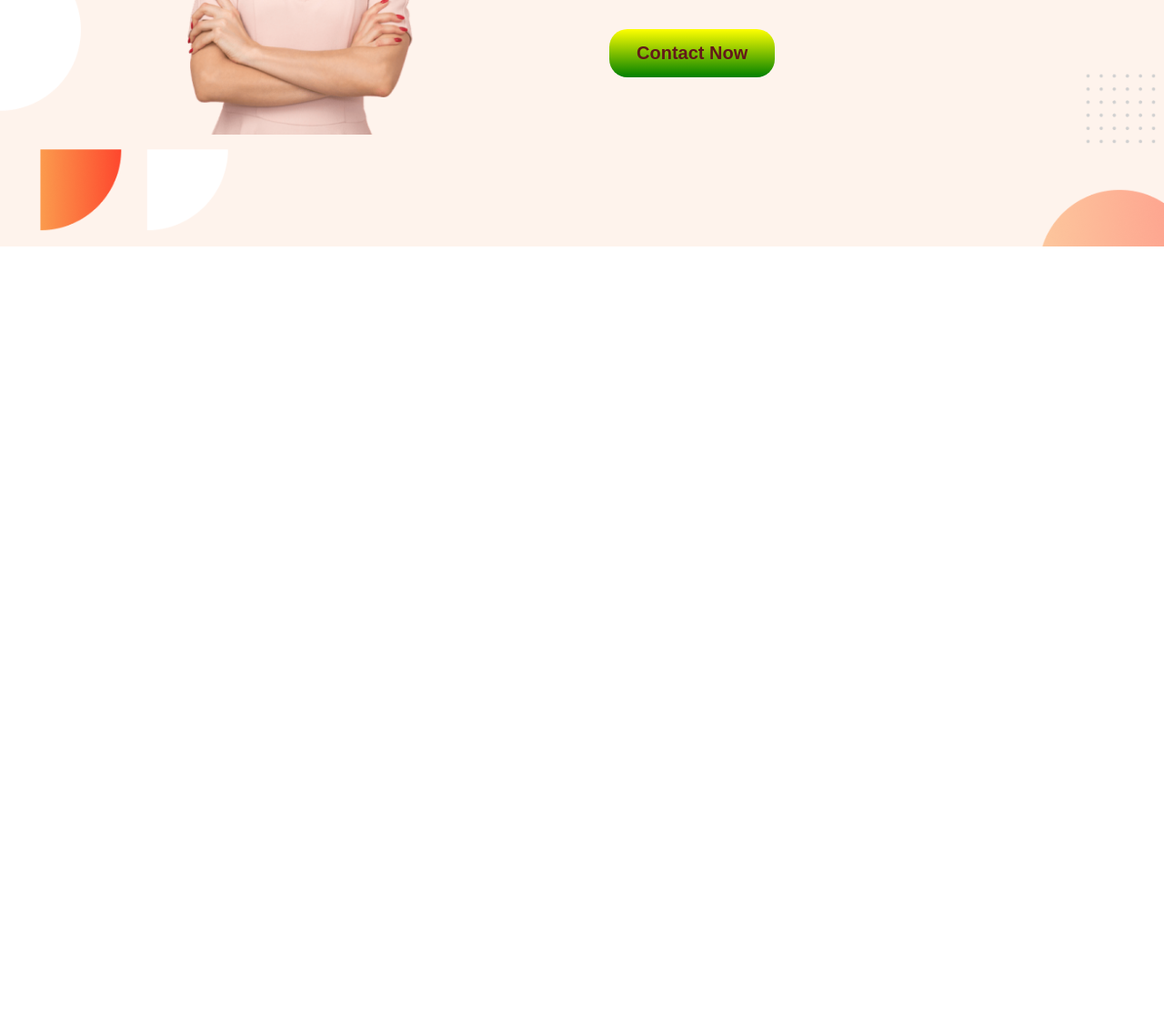
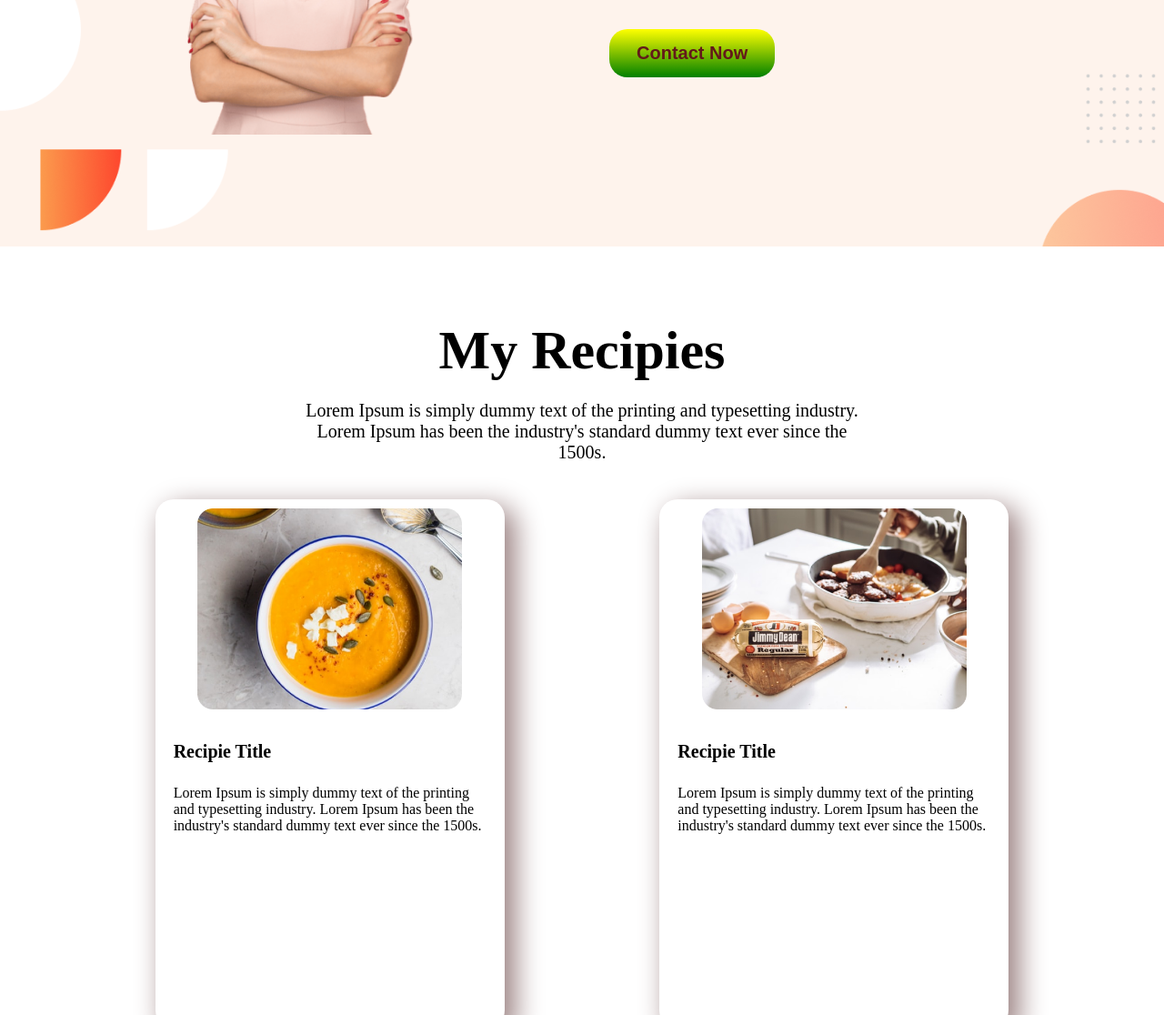
Before and after one commit to xnafi/Eat-Healthy, a plain HTML site: page index.html in a window 1280 px wide. Shown: the part 1169-2285 px from the top of the page at 91% size. Before the commit the page ends 1440 px from the top, so only its background shows below. Drawn offline with Linux system fonts and the light colour scheme.

Commit message:
section 3

```diff
--- a/index.html
+++ b/index.html
@@ -30,15 +30,12 @@
           food for you!
         </p>
         <div>
-          <button class="btn btn1">Order Food</button>
+          <button class="btn">Order Food</button>
         </div>
       </div>
 
       <div class="sec-1-div-2">
-        <img
-          src="images/male/man.png"
-          alt=""
-        />
+        <img src="images/male/man.png" alt="" />
       </div>
     </section>
 
@@ -62,12 +59,38 @@
     </section>
 
     <section class="sec-3">
+      <h1>My Recipies</h1>
+      <span>
+        Lorem Ipsum is simply dummy text of the printing and typesetting
+        industry. <br> Lorem Ipsum has been the industry's standard dummy text ever
+        since the <br> 1500s.
+      </span>
       <div class="card-div">
-        <div class="card-1">
-
+        <div class="card">
+          <img src="images/food/ProjectCover.png" alt="" />
+          <div>
+            <h1 >
+              Recipie Title
+            </h1>
+            <p>
+              Lorem Ipsum is simply dummy text of the printing and typesetting
+              industry. Lorem Ipsum has been the industry's standard dummy text
+              ever since the 1500s.
+            </p>
+          </div>
         </div>
-        <div class="card-1">
-
+        <div class="card">
+          <img src="images/food/Project Cover.jpg" alt="" />
+          <div>
+            <h1>
+              Recipie Title
+            </h1>
+            <p>
+              Lorem Ipsum is simply dummy text of the printing and typesetting
+              industry. Lorem Ipsum has been the industry's standard dummy text
+              ever since the 1500s.
+            </p>
+          </div>
         </div>
       </div>
     </section>
--- a/style.css
+++ b/style.css
@@ -87,30 +87,87 @@
     display: flex;
     color: black;
     justify-content: space-evenly;
-
     align-items: center;
     padding: 0px 20px;
 
 
 }
+
 .sec-2-div-1 {
     width: 50%;
     display: grid;
     place-items: center;
 }
+
 .sec-2-div-1 img {
     width: 40%;
 }
+
 .sec-2-div-2 {
     width: 50%;
     padding: 30px;
     display: grid;
     row-gap: 20px;
 }
-.sec-2-div-2 h1{
+
+.sec-2-div-2 h1 {
     font-size: 40px;
 }
-.sec-2-div-2 button{
+
+.sec-2-div-2 button {
     font-size: 20px;
 
 }
+
+/* *** section 2 *** */
+.sec-3 {
+    width: 100vw;
+    height: 100vh;
+    display: flex;
+    flex-direction: column;
+    justify-content: center;
+    align-items: center;
+    margin-top: 60px;
+}
+
+.card-div {
+    display: flex;
+    width: 100%;
+    height: 100%;
+    flex-direction: row;
+    justify-content: space-evenly;
+    margin-top: 40px;
+
+}
+.sec-3 h1{
+    font-size: 60px;
+
+    padding: 20px 0px;
+}
+.sec-3 span{
+    text-align: center;
+    font-size: 20px;
+}
+.card {
+    width: 30%;
+    height: 100%;
+    border-radius: 20px;
+    display: flex;
+    flex-direction: column;
+    align-items: center;
+    padding: 10px;
+    box-shadow: 10px 10px 30px 2px rgb(155, 130, 130);
+
+}
+
+.card img {
+    width: 80%;
+}
+.card h1{
+    font-size: 20px;
+    margin: 5px 0px;
+    font-weight: bold;
+}
+.card div{
+    padding: 10px;
+}
```
Also changed, not shown: images/food/ProjectCover.png (renamed from images/food/Project Cover.png), images/food/ProjectCover5.png (renamed from images/food/Project Cover5.png).
